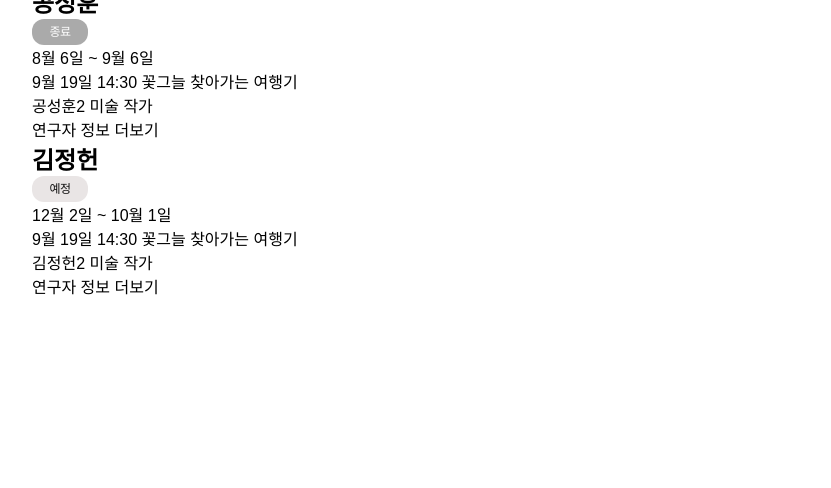
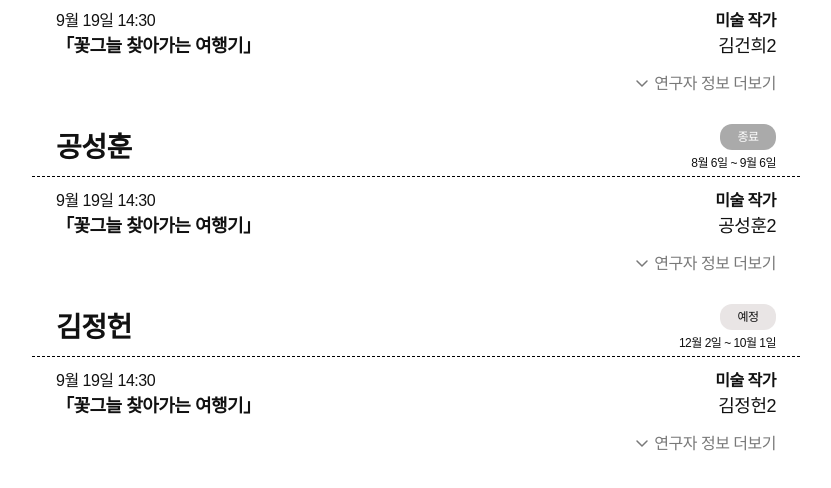
Before and after one commit to milqtbear/pf2023-G.github.io, a plain HTML site: page room/index.html in a window 1280 px wide. Shown: the part 631-1119 px from the top of the page, without its empty margins (224-1055 px from the left). Before the commit the page ends 929 px from the top, so only its background shows below. Drawn offline with nearby package versions, Linux system fonts and the light colour scheme.

Commit message:
feat: room 퍼블리싱

```diff
--- a/css/room.css
+++ b/css/room.css
@@ -1,5 +1,150 @@
+.room__introduce {
+    padding: 12px 24px;
+
+    font-size: 1rem;
+    font-weight: 400;
+    line-height: 1.4375rem;
+    letter-spacing: -0.5px;
+}
+
+.room__items {
+    display: flex;
+    flex-flow: column nowrap;
+    row-gap: 24px;
+    padding: 24px 0 32px;
+}
+
+.room__item-header {
+    display: flex;
+    justify-content: space-between;
+    align-items: center;
+    padding: 4px 24px;
+
+    border-bottom: 1px dashed #000000;
+}
+
 .room__item-painter {
+    font-size: 1.75rem;
+    font-weight: 700;
+    line-height: 2.25rem; /* 128.571% */
+    letter-spacing: -0.5px;
+    color: #111111;
+}
 
+.room__item-header-right {
+    display: flex;
+    flex-flow: column nowrap;
+    align-items: flex-end;
+    row-gap: 4px;
+}
+
+.room__item-date-range {
+    font-size: 0.75rem;
+    font-weight: 400;
+    line-height: 1.125rem;
+    letter-spacing: -0.5px;
+    color: #111111;
+}
+
+.room__item-body {
+    display: flex;
+    justify-content: space-between;
+    align-items: center;
+    padding: 12px 24px;
+}
+
+.room__item-column {
+    display: flex;
+    flex-flow: column nowrap;
+}
+
+.room__item-time {
+    font-size: 1rem;
+    font-weight: 400;
+    line-height: 1.5rem;
+    letter-spacing: -0.5px;
+    color: #111111;
+}
+
+.room__item-title {
+    font-size: 1.125rem;
+    font-weight: 600;
+    line-height: 1.6875rem; /* 150% */
+    letter-spacing: -0.5px;
+    color: #111111;
+}
+
+.room__item-researcher-name {
+    font-size: 1.125rem;
+    font-weight: 400;
+    line-height: 1.6875rem;
+    letter-spacing: -0.5px;
+    text-align: end;
+    color: #111111;
+}
+
+.room__item-researcher-job {
+    font-size: 1rem;
+    font-weight: 600;
+    line-height: 1.5rem;
+    letter-spacing: -0.5px;
+    text-align: end;
+    color: #111111;
+}
+
+.room__item-btn-researcher-wrapper {
+    display: flex;
+    flex-flow: row nowrap;
+    justify-content: flex-end;
+}
+
+.room__item-btn-researcher {
+    display: flex;
+    flex-flow: row nowrap;
+    justify-content: flex-end;
+    align-items: center;
+
+    height: 1.5rem;
+    padding: 0 24px;
+    font-size: 1rem;
+    font-weight: 400;
+    line-height: 1.5rem;
+    letter-spacing: -0.5px;
+    color: #797979;
+}
+
+.room__item-btn-researcher-icon {
+    margin-bottom: 2px;
+    transform: rotate(-90deg);
+    transition: transform 0.3s ease-in-out;
+}
+
+.room__item-btn-researcher[aria-expanded=true] > .room__item-btn-researcher-icon{
+    transform: rotate(90deg);
+}
+
+.room__item-researcher-description {
+    width: 100%;
+    height: 130px;
+    display: flex;
+    flex-direction: column;
+    align-items: flex-start;
+    row-gap: 4px;
+    padding: 0px 24px 16px 24px;
+    overflow: hidden;
+
+    font-size: 1rem;
+    font-weight: 400;
+    line-height: 1.4375rem;
+    letter-spacing: -0.5px;
+
+    transition: height 0.3s;
+}
+
+.room__item-researcher-description[aria-hidden=true] {
+    width: 0px;
+    height: 0px;
+    padding: 0;
 }
 
 /* 상태 뱃지 */
--- a/js/room.js
+++ b/js/room.js
@@ -2,49 +2,64 @@ $(() => {
   T_Content();
 
   $('.e-room__item-btn-researcher').click((e) => {
-    console.log('hi');
-    console.log($(e.target));
-    const name = $(e.target).data('researcher');
+    const $this = $(e.target);
+    const name = $this.data('researcher');
+    const $description = $(`.e-room__item-researcher-description[data-researcher=${name}]`)
+    const applyHidden = $description.attr('aria-hidden') === 'true'
 
-    $(`.e-room__item-researcher-description[data-researcher=${name}]`).toggleClass('hidden');
+    $description.attr('aria-hidden', !applyHidden);
+    $this.attr('aria-expanded', applyHidden);
   });
-
-
-  // 추가 작성
 });
 
 const T_Content = () => {
-  $items = $('.e-room__items');
+  const $items = $('.e-room__items');
 
   const itemTemplate = CONTENTS.map((item) => {
     return (
       `<li>
-          <div>
+          <div class="room__item-header">
               <h2 class="room__item-painter">${item.painter}</h2>
-              <div>
+              <div class="room__item-header-right">
                   ${T_StateBadge(item.dateRange)}
-                  <span class="room__date-range">${dateRangeToString(item.dateRange)}</span>
+                  <span class="room__item-date-range">${dateRangeToString(item.dateRange)}</span>
               </div>
           </div>
-          <div>
-              <div>
+          <div class="room__item-body">
+              <div class="room__item-column">
                   <span class="room__item-time">${item.time}</span>
-                  <span class="room__item-title">${item.title}</span>
+                  <span class="room__item-title">「${item.title}」</span>
               </div>
-              <div>
+              <div class="room__item-column">
+                  <span class="room__item-researcher-job">${item.researcher.job}</span>
                   <span class="room__item-researcher-name">${item.researcher.name}</span>
-                  <span class="room__item-researcher-job">${item.researcher.job}</span>
               </div>
           </div>
-          <button type="button" class="room__item-btn-researcher e-room__item-btn-researcher" data-researcher="${item.researcher.name}">연구자 정보 더보기</button>
-          <div class="room__item-researcher-description e-room__item-researcher-description hidden" aria-hidden="true" data-researcher="${item.researcher.name}">${item.researcher.description}</div>
+          <div class="room__item-btn-researcher-wrapper">
+            <button type="button" class="room__item-btn-researcher e-room__item-btn-researcher" aria-expanded="false" aria-controls="researcher-description" data-researcher="${item.researcher.name}">
+              <img src="./../icons/icon-chevron-left.svg" class="room__item-btn-researcher-icon e-room__item-btn-researcher-icon">
+              연구자 정보 더보기
+            </button>
+          </div>
+          <div class="room__item-researcher-description e-room__item-researcher-description" aria-hidden="true" aria-describedby="researcher-description" data-researcher="${item.researcher.name}">
+            <div>
+               ${item.researcher.job}
+            </div>
+            <div>
+               ${item.researcher.description}
+            </div>
+          </div>
       </li>`
     );
   });
 
   $items.html(itemTemplate);
-}
+};
 
+/**
+ * @description '예정', '진행 중', '종료'의 상태를 나타내는 badge 를 반환하는 함수
+ * @param dateRange [Date, Date]
+ */
 const T_StateBadge = (dateRange) => {
   const today = new Date();
   const startDate = new Date(dateRange[0]);
@@ -53,23 +68,7 @@ const T_StateBadge = (dateRange) => {
   const state = startDate > today ? 'expected' : endDate < today ? 'end' : 'ongoing';
 
   return `<div class="room__badge-state ${STATE[state].class}">${STATE[state].text}</div>`;
-}
-
-
-const STATE = {
-  expected: {
-    class: 'state-expected',
-    text: '예정'
-  },
-  end: {
-    class: 'state-end',
-    text: '종료'
-  },
-  ongoing: {
-    class: 'state-ongoing',
-    text: '진행 중'
-  }
-}
+};
 
 
 /**
@@ -87,7 +86,22 @@ const dateRangeToString = (dateRange) => {
   const endString = `${endYear}${endDate.getMonth() + 1}월 ${endDate.getDay()}일`;
 
   return [startString, endString].join(' ~ ');
-}
+};
+
+const STATE = {
+  expected: {
+    class: 'state-expected',
+    text: '예정'
+  },
+  end: {
+    class: 'state-end',
+    text: '종료'
+  },
+  ongoing: {
+    class: 'state-ongoing',
+    text: '진행 중'
+  }
+};
 
 const CONTENTS = [
   {
@@ -145,4 +159,4 @@ const CONTENTS = [
       description: '이소요는 사람과 함께 해 온 생물의 문화사를 다루는 미술작가이다. 인간 활동으로 교란되는 환경에도 다양한 생태적 틈새와 삶의 가능성이 있다는 점에 주목하며, 작가가 직접 수행하는 현장 조사와 재료 실험을 주된 창작 과정으로 여긴다. 렌슬리어 공과대학에서 예술·과학사 학제간 연구로 박사학위를 받았고 경기도미술관, 국립현대미술관, 서울시립미술관, 백남준아트센터, 호주현대미술관 등에서 전시했다.'
     }
   }
-]
+];
--- a/room/index.html
+++ b/room/index.html
@@ -83,11 +83,10 @@
                 </div>
             </section>
         </div>
-
     </aside>
 </header>
 <main>
-    <section>
+    <section class="room__introduce">
         <p>
             《지도와 영토》에서는 공성훈, 김건희, 김정헌, 민정기, 정재철의 작업 세계를 심층적으로 연구하는 〈연구자의 방-지도 프로젝트〉를 선보입니다. 지도 프로젝트는 다섯 연구자의 참여로
             이루어졌습니다. 연구자의 방은 그들의 연구를 강연, 글 그리고 연구하며 참고한 다양한 자료를 살펴볼 수 있도록 구성하였습니다. 이 프로젝트는 정재철-민정기-김건희-공성훈-김정헌 순으로
@@ -96,28 +95,6 @@
     </section>
     <section>
         <ul class="room__items e-room__items">
-            <li>
-                <div>
-                    <h2 class="room__item-painter"></h2>
-                    <div>
-                        <div class="room__badge-state"></div>
-                        <span class="room__date-range"></span>
-                    </div>
-                </div>
-                <div>
-                    <div>
-                        <span class="room__item-time"></span>
-                        <span class="room__item-title"></span>
-                    </div>
-                    <div>
-                        <span class="room__item-researcher-name"></span>
-                        <span class="room__item-researcher-job"></span>
-                    </div>
-                </div>
-                <button type="button">연구자 정보 더보기</button>
-                <div class="room__item-researcher-description hidden" aria-hidden="true">
-                </div>
-            </li>
         </ul>
     </section>
 </main>
```
